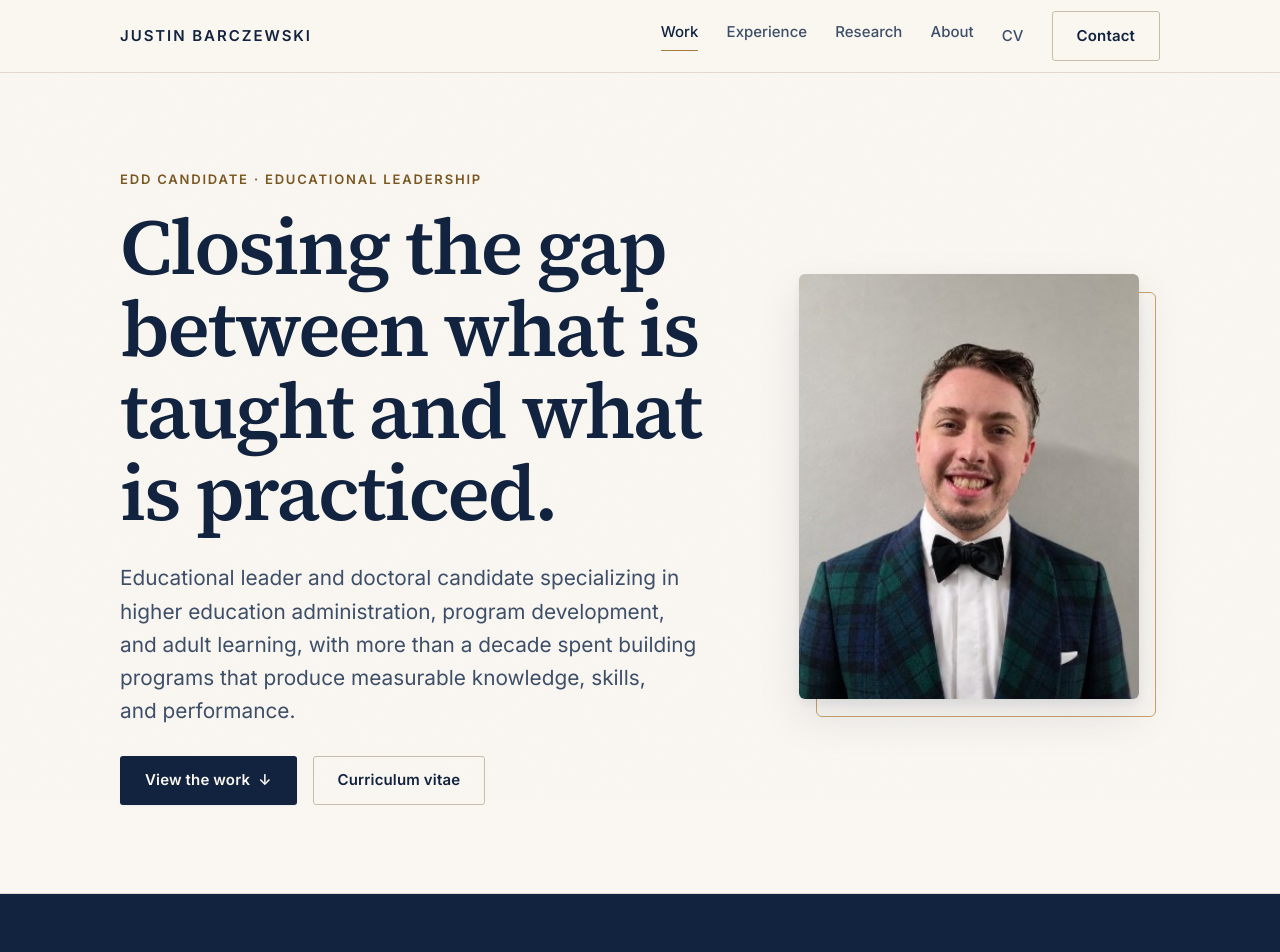
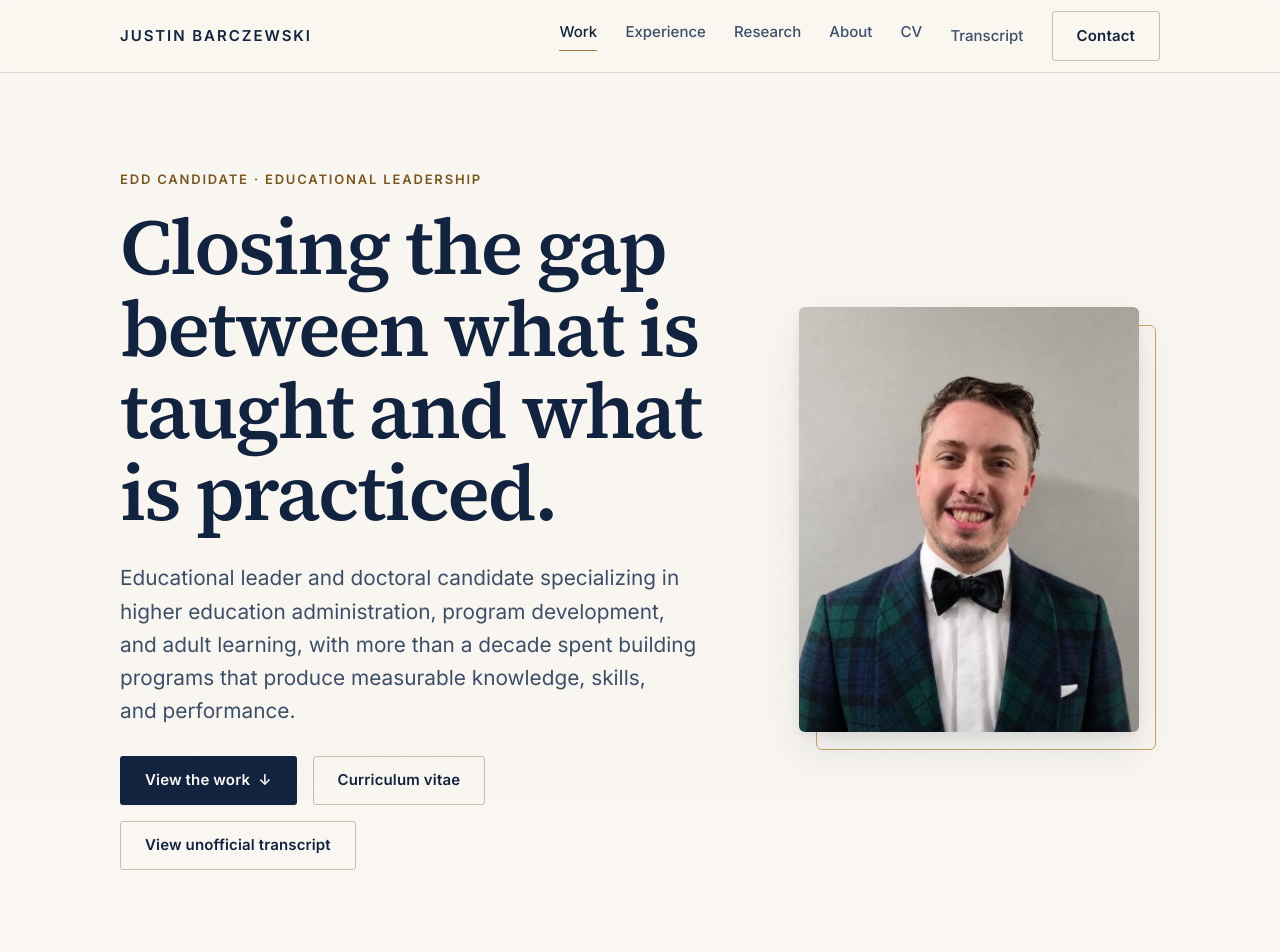
Before and after one commit to Justin2988/Justin2988.github.io, a plain HTML site: page index.html in a window 1280 px wide. Shown: the top 952 px of the page. Drawn offline with Linux system fonts and the light colour scheme.

Commit message:
Make unofficial transcript easier to find

```diff
--- a/index.html
+++ b/index.html
@@ -84,6 +84,7 @@
         <li><a class="nav__link" href="/#research">Research</a></li>
         <li><a class="nav__link" href="/#about">About</a></li>
         <li><a class="nav__link" href="/cv.html">CV</a></li>
+        <li><a class="nav__link" href="/assets/docs/Justin_Barczewski_Unofficial_Transcript.pdf" target="_blank" rel="noopener">Transcript<span class="visually-hidden"> (PDF opens in a new tab)</span></a></li>
       </ul>
       <a class="btn btn--ghost" href="/#contact">Contact</a>
     </nav>
@@ -109,6 +110,7 @@
         <div class="btn-row">
           <a class="btn btn--primary" href="#work">View the work <span class="btn__arrow" aria-hidden="true">↓</span></a>
           <a class="btn btn--ghost" href="/cv.html">Curriculum vitae</a>
+          <a class="btn btn--ghost" href="/assets/docs/Justin_Barczewski_Unofficial_Transcript.pdf" target="_blank" rel="noopener">View unofficial transcript<span class="visually-hidden"> (PDF opens in a new tab)</span></a>
         </div>
       </div>
 
@@ -1472,6 +1474,7 @@
       <li><a href="/#research">Research</a></li>
       <li><a href="/#about">About</a></li>
       <li><a href="/cv.html">CV</a></li>
+      <li><a href="/assets/docs/Justin_Barczewski_Unofficial_Transcript.pdf" target="_blank" rel="noopener">Transcript<span class="visually-hidden"> (PDF opens in a new tab)</span></a></li>
       <li><a href="https://www.linkedin.com/in/justin-barczewski-542234149" rel="me noopener" target="_blank">LinkedIn<span class="visually-hidden"> (opens in a new tab)</span></a></li>
     </ul>
   </div>
```
Also changed, not shown: 404.html (+2 -0 lines), cv.html (+3 -0 lines).
